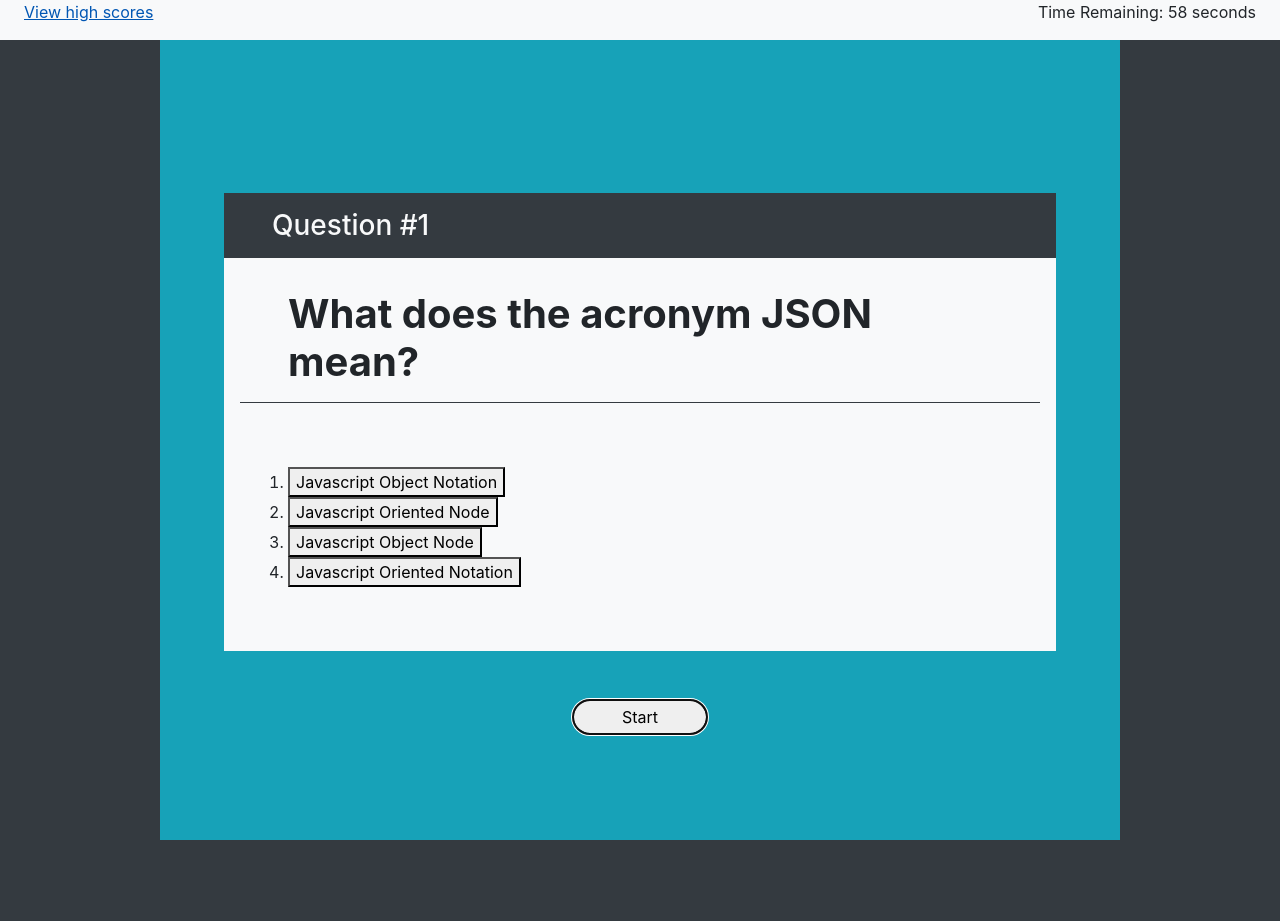
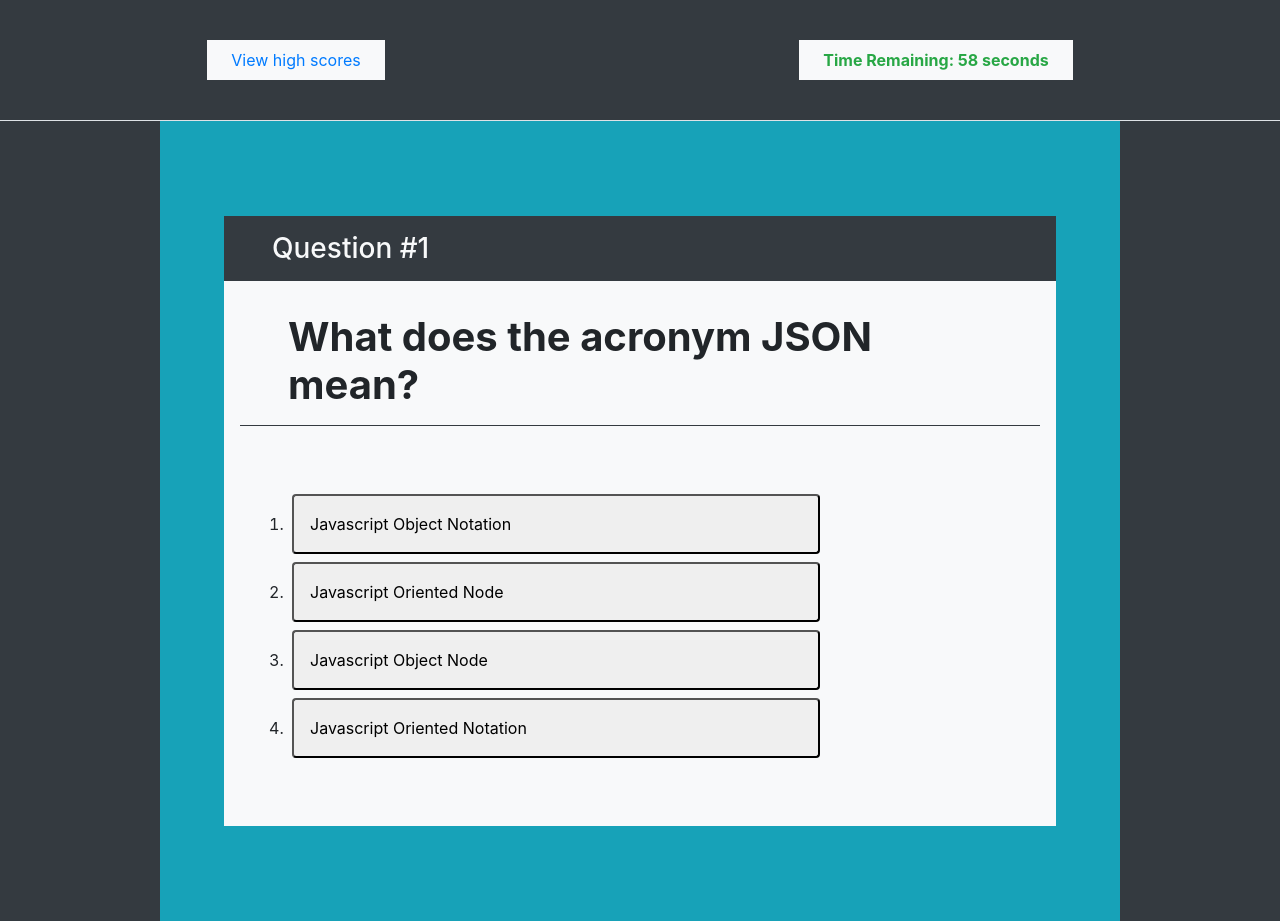
Before and after one commit to MehranMatin/dev-self-assessment, a plain HTML site: page index.html in a window 1280 px wide. Both pictures are taken after a click on the button "Start". Before the commit the page ends 840 px from the top, so only its background shows below. Drawn offline with nearby package versions, Linux system fonts and the light colour scheme.

Commit message:
hide quiz function
end quiz function

removed commented-out code versions

```diff
--- a/assets/js/script.js
+++ b/assets/js/script.js
@@ -1,6 +1,6 @@
 /* GLOBAL VARIABLES */
-var quizArea = document.querySelector("#quizArea");
-
+var quizArea = document.getElementById('quizArea');
+////////////////////////////////////////////////
 
 var quizObj = {
     questionData: [
@@ -32,10 +32,11 @@ var quizObj = {
             }
         },
     ],
-    // // Ask Quiz Questions function
-    // askQuizQuestion: () => {
-    // },
-    // BEGIN COUNTDOWN function
+    ////////////////////////////////////////////////
+    hideQuizIntro: () => {
+        document.getElementById('introArea').classList.remove('d-flex');
+        document.getElementById('introArea').classList.add('d-none');
+    },
     countdownTimer: () => {
         // default start time in seconds
         var defaulTimeLeft = 60;
@@ -49,54 +50,6 @@ var quizObj = {
             }
         }, 1000)
     },
-    // createElPlaceholders: (quizArea) => {
-    //     // create <p> element for question placeholder
-    //     var h1El = document.createElement("h1");
-    //     h1El.setAttribute('id','questionPlaceholder');
-    //     h1El.setAttribute('class','px-5 py-3');
-    //     h1El.style.cssText = "font-weight: bold";
-    //     console.log(h1El);
-    // },
-    // cycleQuestions: () => {
-    //     var quizQuestions = quizObj["questionData"];
-
-    //     // for every object in questions array show Q & A elements
-    //     for (var i = 0; i < quizQuestions.length; i++) {
-    //         var questionPlaceholder = document.getElementById("#questionPlaceholder");
-    //         console.log(questionPlaceholder);
-    //         questionPlaceholder.id = 'question-' + (i+1);
-    //         console.log(questionPlaceholder);
-
-    //         // create ordered list to hold answer <li> elements
-    //         var olEl = document.createElement("ol");
-    //         olEl.style.cssText = "background-color: green";
-    //         olEl.setAttribute('class','p-5');
-
-    //         // select question's string and assign to <p> element
-    //         var currentQuestion = quizQuestions[i]["question"];
-    //         questionPlaceholder.textContent = currentQuestion;
-
-    //         // return array of answer strings
-    //         var possibleAnswers = Object.keys(quizQuestions[i]["answers"]);
-    //         // loop through answers array
-    //         for (var answerOption of possibleAnswers) {
-    //             // assign each answer string to a <button> element...
-    //             var buttonEl = document.createElement("button");
-    //             buttonEl.textContent = answerOption;
-    //             // ...nested within a <li>
-    //             var liEl = document.createElement("li");
-    //             liEl.append(buttonEl);
-    //             // ...nested within the <ol>
-    //             olEl.appendChild(liEl);
-    //         }
-
-    //         // display question <p> and answers <ol> elements in the quiz area
-    //         quizArea.append(questionPlaceholder);
-    //         quizArea.append(olEl);
-
-    //         // event listener for answer click to reset new question
-    //     }
-    // }
     createElPlaceholders: (quizArea) => {
         // create <h3> element for question #
         var h3El = document.createElement("h3");
@@ -146,11 +99,12 @@ var quizObj = {
                 var possibleAnswers = Object.keys(quizQuestions[i]["answers"]);
                 console.log(possibleAnswers);
 
-                // loop through the new array to dynamically create new elements
-                for (var i; i <possibleAnswers.length; i++) {
+                // loop through the new array to dynamically create new li>button
+                for (var i; i < possibleAnswers.length; i++) {
                     // assign each answer string to a new <button> element...
                     var buttonEl = document.createElement("button");
                     buttonEl.setAttribute('id','choice #' + (i + 1));
+                    buttonEl.setAttribute('class','m-1 p-3 w-75 rounded text-left');
                     buttonEl.textContent = possibleAnswers[i];
 
                     // ...then nest inside a new <li>
@@ -160,7 +114,7 @@ var quizObj = {
                     // ...then nest inside placeholder <ol>
                     answersListPlaceholder.appendChild(liEl);
                 }
-                debugger;
+                // debugger;
 
                 // event listener for answer click to reset new question
                 // if () {
@@ -168,11 +122,21 @@ var quizObj = {
                 // };
             }
         }
+    },
+    endQuiz: () => {
+    // hide quiz area
+    // show the final score
+    // submit high score
+    document.getElementById('quizArea').style.display = 'none';
     }
 }
 
+////////////////////////////////////////////////
+
 // Execute application function
 var startQuiz = function () {
+    // hide intro section
+    quizObj.hideQuizIntro();
     // begin the timer
     quizObj.countdownTimer();
     // dynamically create placeholders
--- a/index.html
+++ b/index.html
@@ -9,15 +9,19 @@
     <title>Quiz Start - Dev Self Assessment</title>
 </head>
 <body class="d-flex flex-column align-items-center bg-dark">
-    <header class="d-flex justify-content-between w-100 bg-light">
-        <a href="" class="px-4">View high scores</a>
-        <p id="timer" class="px-4">Timer: 60 seconds</p>
+    <header class="py-4 d-flex justify-content-around align-items-center w-100 bg-dark border-bottom">
+        <a href="" class="my-3 px-4 py-2 bg-light font-size-26">View high scores</a>
+        <p id="timer" class="my-3 px-4 py-2 font-weight-bold text-success bg-light">Timer: 60 seconds</p>
     </header>
 
     <main class="bg-light w-75">
         <div class="d-flex flex-column align-items-center justify-content-center bg-info p-3 min-vh-100">
+            <div id="introArea" class="d-flex flex-column align-items-center">
+                <h1 class="py-2">Ready to test your skills?</h1>
+                <p class="p-2 bg-light">Wrong answers penalize your remaining time by <span class="text-danger font-weight-bold">-10 seconds</span></p>
+                <button id="startBtn" class="w-75 px-5 py-1 rounded-pill font-weight-bold">Start</button>
+            </div>
             <div id="quizArea" class="bg-light m-5"></div>
-            <button id="startBtn" class="px-5 py-1 rounded-pill">Start</button>
         </div>
     </main>
 
```
